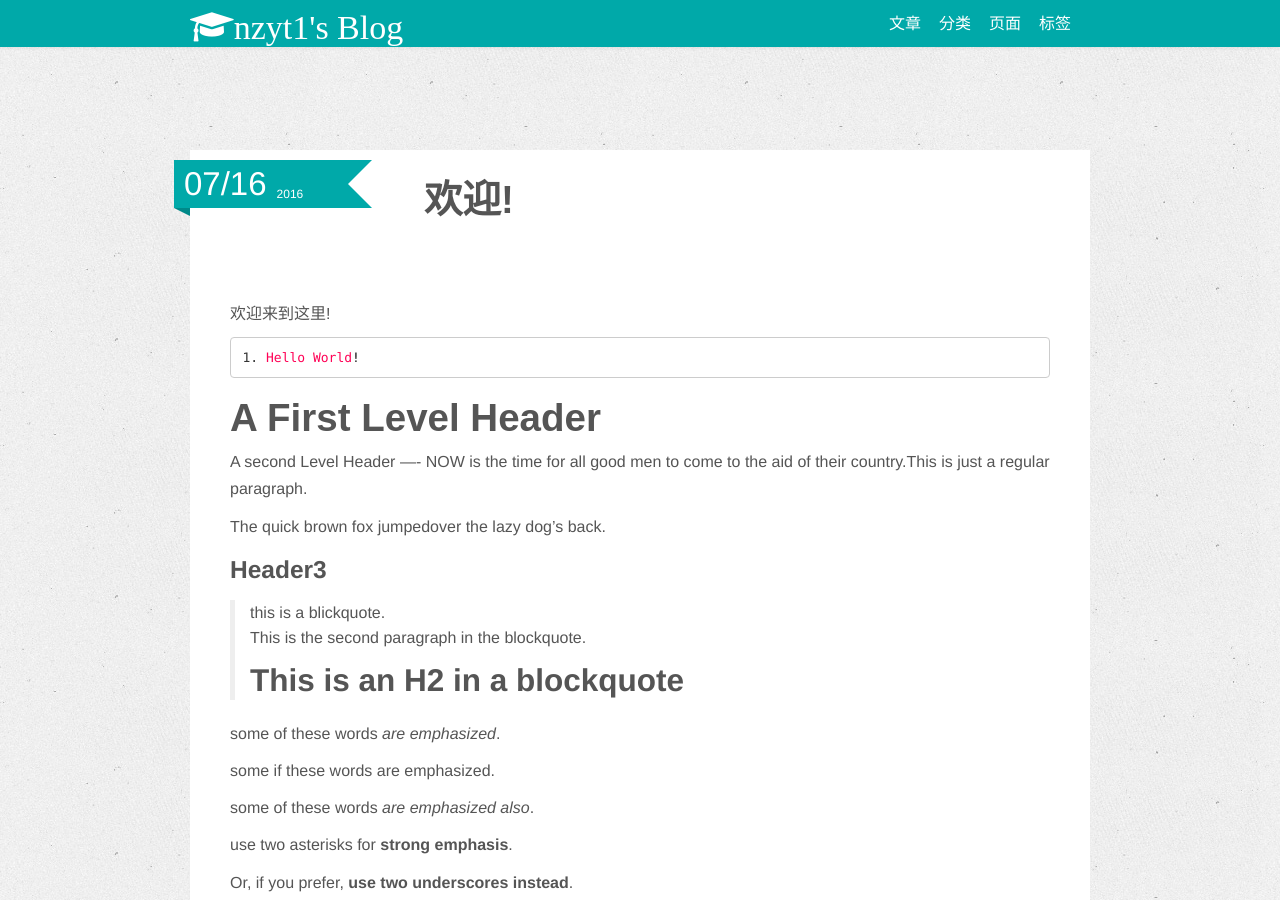
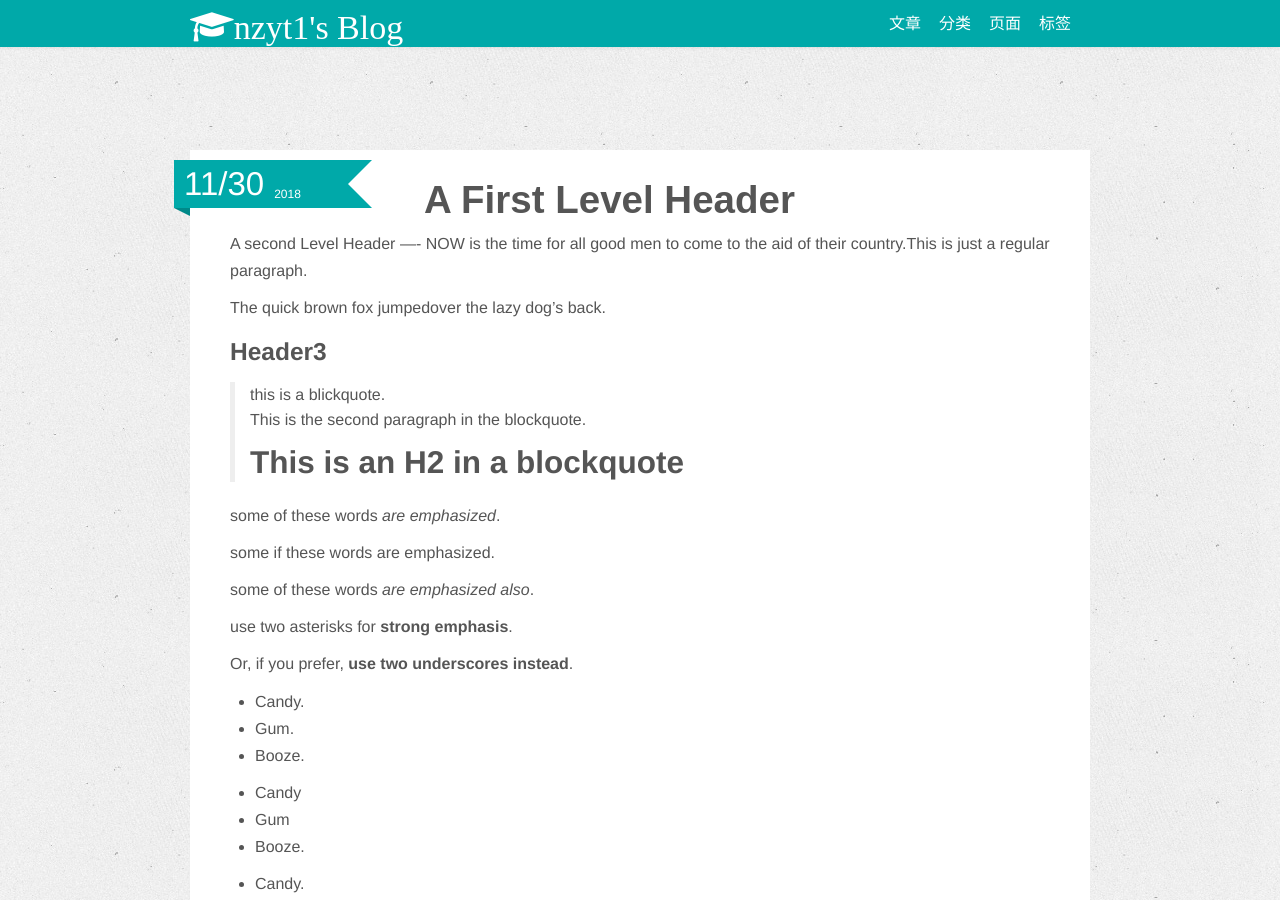
Before and after one commit to noobPlusPlus/noobplusplus.github.io, a Jekyll site: the page built from _posts/2018-11-30-Test.md, in a window 1280 px wide and 900 px high. Built offline with Jekyll 4.4.1, drawn with Linux system fonts in a browser that asks for light colours; nearby versions of some CDN libraries; comment, search, counter and statistics services are not loaded.

Commit message:
Update and rename 2016-07-16-Test.md to 2018-11-30-Test.md

```diff
--- a/_posts/2016-07-16-Test.md
+++ b/_posts/2018-11-30-Test.md
@@ -7,14 +7,6 @@ tags : [blog]
 published: true
 ---
 {% include JB/setup %}
-# 欢迎!
-
----
-
-欢迎来到这里!
-<pre class="prettyprint linenums">
-Hello World!
-</pre>
 
 A First Level Header
 ====
@@ -63,6 +55,8 @@ Or, if you prefer, __use two underscores instead__.
 
 * Another item in the list.
 
+<!--break-->
+
 This is an [example link](http:exaple.com/).
 
 This is an [example link](http:exaple.com/ "With a Title").
```
